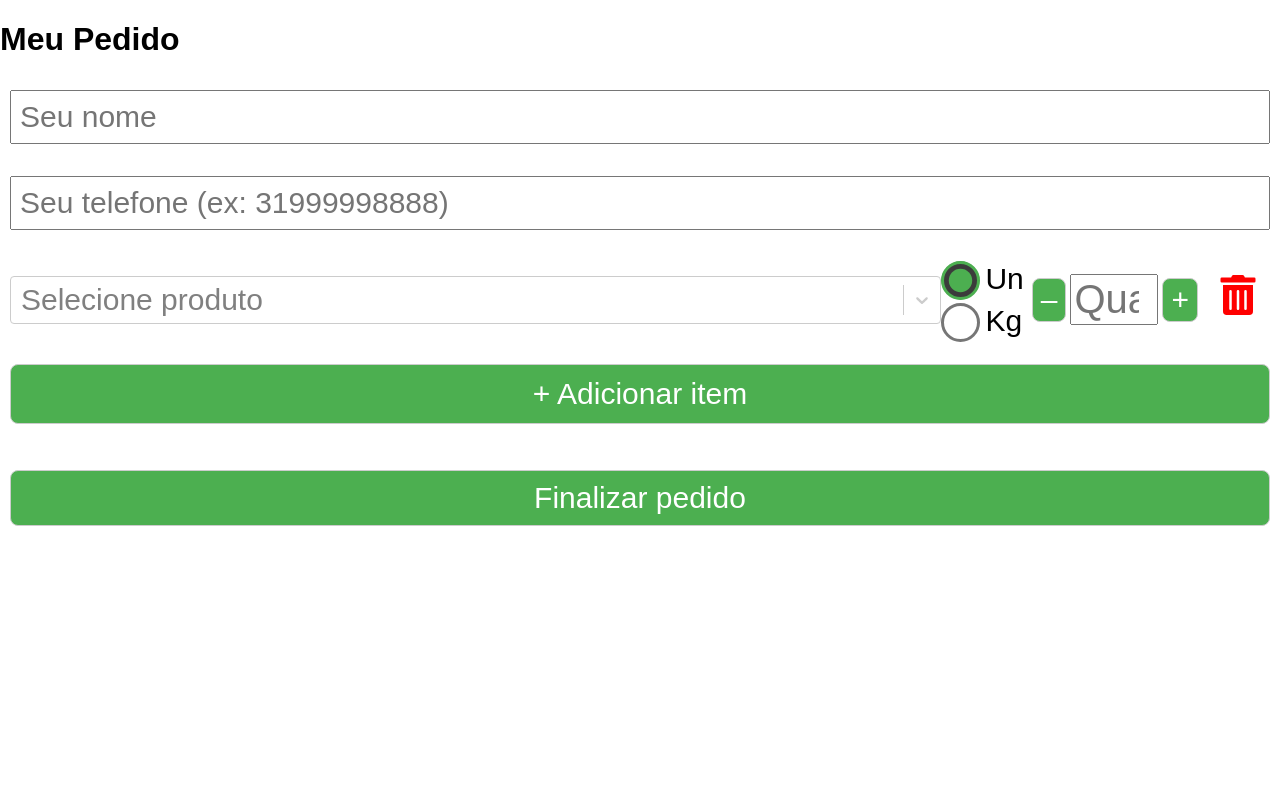
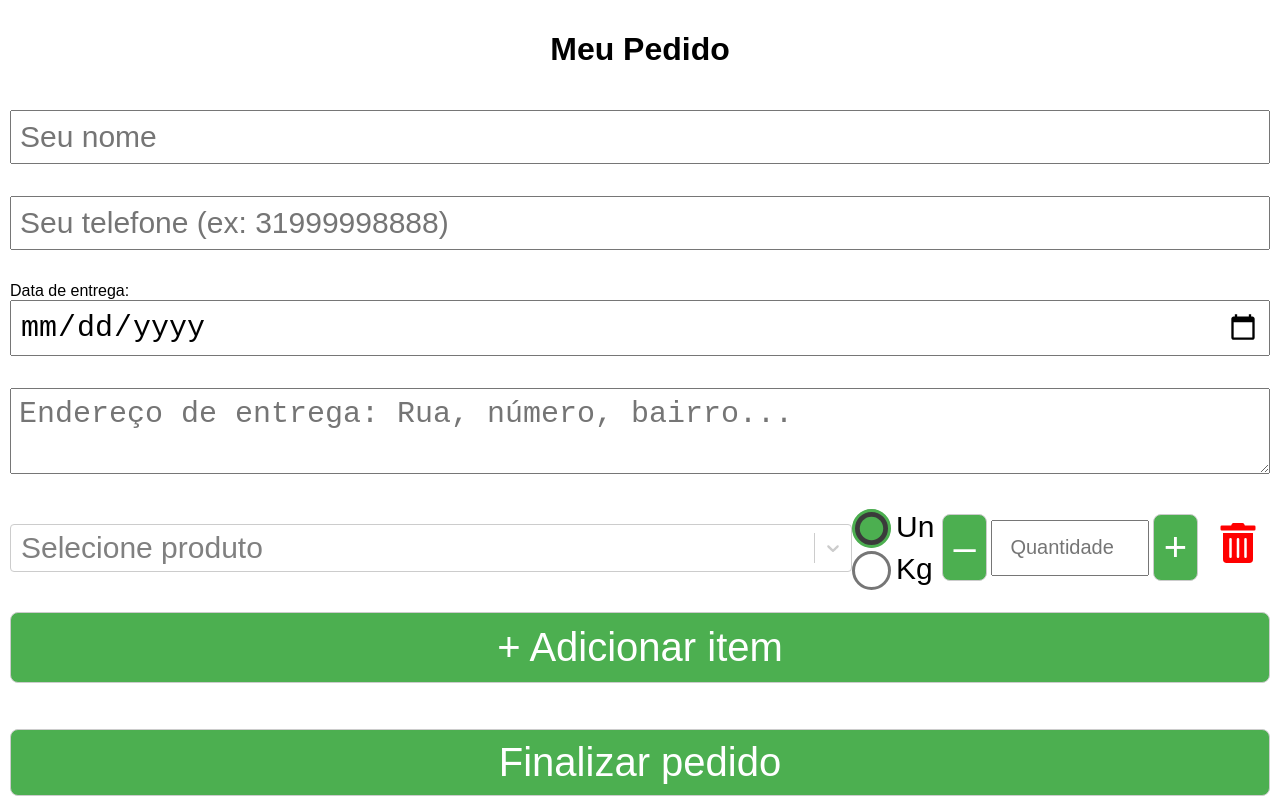
Before and after one commit to michelrodrigo/pedido_hortifruti, a React (Vite) app: page / in a window 1280 px wide. Built offline with nearby package versions, Linux system fonts and the light colour scheme.

Commit message:
Introdução dos campos de data de entrega e endereço, mais alguns ajustes na interface

```diff
--- a/src/App.jsx
+++ b/src/App.jsx
@@ -5,7 +5,7 @@ import FormPedido from './components/FormPedido';
 function App() {
   return (
     <div>
-      <h1>Meu Pedido</h1>
+      <h1 style={{padding: '10px', display: 'flex', alignItems: 'center', justifyContent: 'center',}}>Meu Pedido</h1>
       <FormPedido />
     </div>
   );
--- a/src/components/FormPedido.jsx
+++ b/src/components/FormPedido.jsx
@@ -40,6 +40,8 @@ export default function FormPedido() {
 		const pedidoFormatado = {
 		  nome: data.nome,
 		  telefone: data.telefone,
+		  dataEntrega: data.dataEntrega,
+		  endereco: data.endereco,
 		  pedido: data.itens.map(item => ({
 			  produto: item.produto?.label || 'Produto não selecionado',
 			  quantidade: Number(item.quantidade) || 0,
@@ -101,7 +103,13 @@ export default function FormPedido() {
 		return `• ${nomeProduto} (${item.quantidade} ${item.unidade})`;
 	  }).join('\n');
 
-  return `Olá! Meu nome é ${nome}.\nGostaria de fazer o seguinte pedido:\n${itens}`;
+  return `Olá! Meu nome é ${nome}.
+	Gostaria de fazer o seguinte pedido para o dia ${data.dataEntrega}:
+
+	${itens}
+
+	Endereço de entrega:
+	${data.endereco}`;
 };
 
 	const unidades = [
@@ -139,6 +147,26 @@ export default function FormPedido() {
 		<p style={{ color: 'red', marginTop: 4 }}>{errors.telefone.message}</p>
 	  )}
 	</div>
+		<div style={{ marginBottom: 16 }}>
+	  <label>Data de entrega:</label>
+	  <input
+		type="date"
+		{...register('dataEntrega', { required: 'Informe a data de entrega.' })}
+		style={{ padding: '8px', width: '100%', boxSizing: 'border-box' }}
+	  />
+	  {errors.dataEntrega && <p style={{ color: 'red' }}>{errors.dataEntrega.message}</p>}
+	</div>
+
+	<div style={{ marginBottom: 16 }}>
+
+	  <textarea
+		{...register('endereco', { required: 'Informe o endereço de entrega.' })}
+		placeholder="Endereço de entrega: Rua, número, bairro..."
+		style={{ padding: '8px', width: '100%', boxSizing: 'border-box', fontSize: '30px' }}
+	  />
+	  {errors.endereco && <p style={{ color: 'red' }}>{errors.endereco.message}</p>}
+	</div>
+
       {fields.map((field, idx) => (
         <div key={field.id} style={{ marginBottom: 10, display: 'flex', alignItems: 'center', gap: 8 }}>
           <Controller
@@ -198,7 +226,7 @@ export default function FormPedido() {
 				  const novo = Math.max(atual - 1, 0);
 				  setValue(`itens.${idx}.quantidade`, novo);
 				}}
-				style={{ padding: '4px 8px' }}
+				style={{ padding: '10px 10px' }}
 			  >
 				–
 			  </button>
@@ -208,7 +236,7 @@ export default function FormPedido() {
 				step="any"
 				value={itensWatch[idx]?.quantidade || ''}
 				placeholder="Quantidade"
-				style={{ width: 80, textAlign: 'center', fontSize: '40px' }}
+				style={{ width: 150, height: 50, textAlign: 'center', fontSize: '20px' }}
 				{...register(`itens.${idx}.quantidade`, { required: true })}
 			  />
 
@@ -219,7 +247,7 @@ export default function FormPedido() {
 				  const novo = atual + 1;
 				  setValue(`itens.${idx}.quantidade`, novo);
 				}}
-				style={{ padding: '4px 8px' }}
+				style={{ padding: '10px 10px' }}
 			  >
 				+
 			  </button>
@@ -255,7 +283,7 @@ export default function FormPedido() {
 			opacity: loading ? 0.7 : 1,
 			pointerEvents: loading ? 'none' : 'auto',
 			padding: '10px',
-			fontSize: '30px'
+			fontSize: '40px'
 		  }}
 		  disabled={loading}
 		>
@@ -264,7 +292,7 @@ export default function FormPedido() {
 			  className="spinner"
 			  style={{
 				animation: 'spin 1s linear infinite',
-				fontSize: '30px'
+				fontSize: '40px'
 			  }}
 			/>
 		  )}
--- a/src/index.css
+++ b/src/index.css
@@ -27,7 +27,7 @@ input[type="radio"] {
 
 button {
   padding: 12px;
-  font-size: 30px;
+  font-size: 40px;
   border: 1px solid #ccc;
   border-radius: 8px;
 }
```
Also changed, not shown: 1 other file (tests, documents, lock files or other folders).
